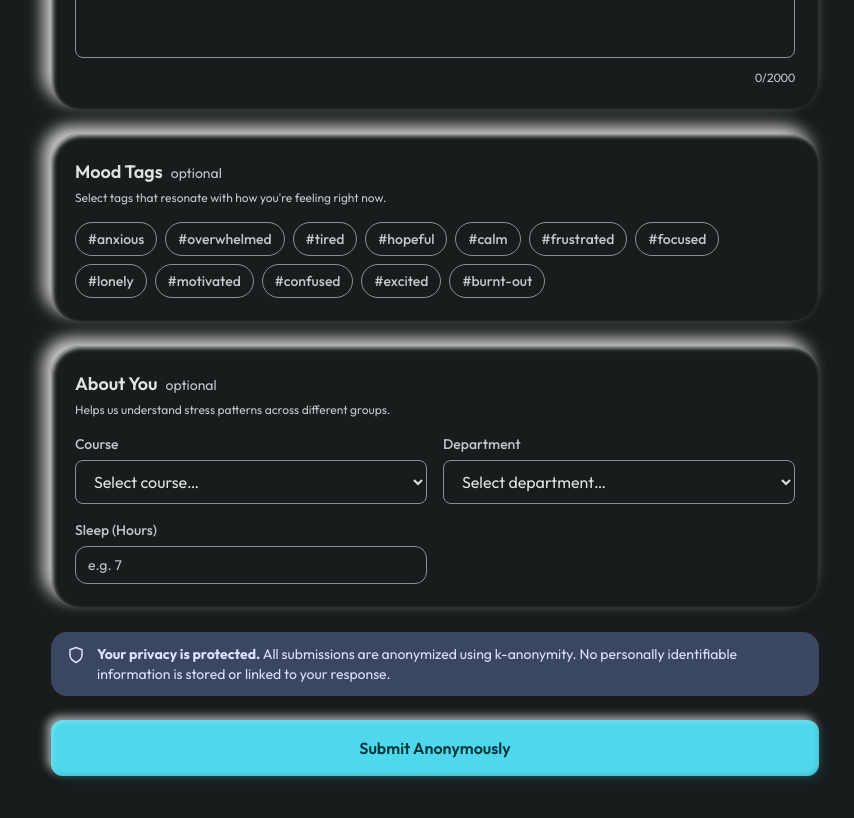
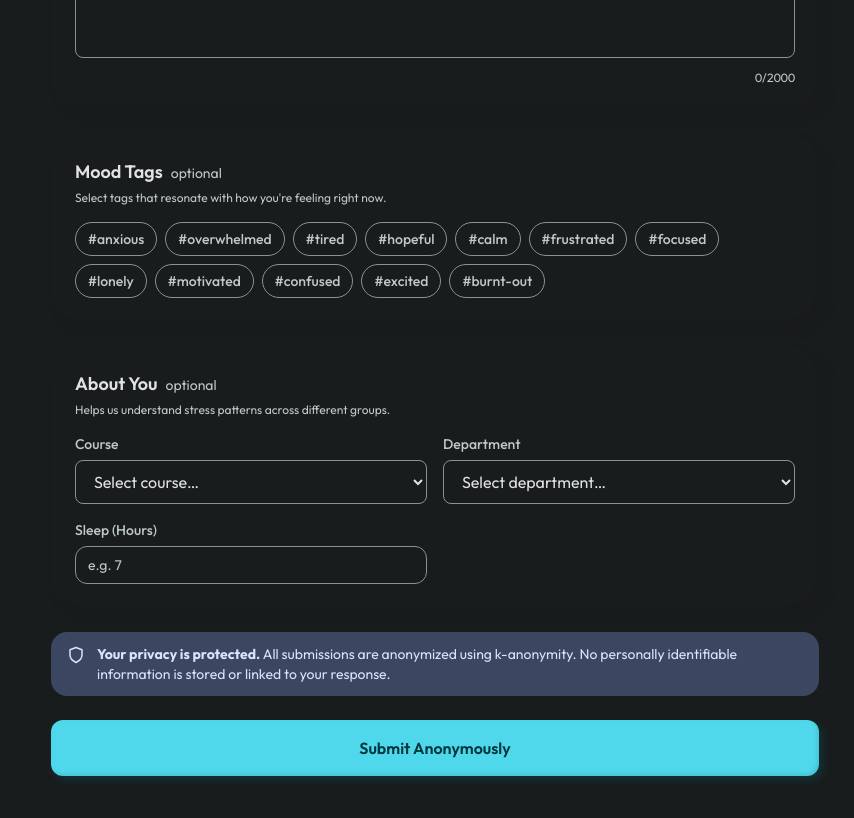
Before and after one commit to darshan-gowdaa/Stress-Lens, a Next.js app in the folder apps/web/: page / in a window 1280 px wide. Shown: the part 740-1558 px from the top of the page, without its empty margins (205-1059 px from the left). Built offline with nearby package versions, Linux system fonts and the light colour scheme.

Commit message:
style: remove white outer and inset shadows from clay elements

```diff
--- a/apps/web/app/globals.css
+++ b/apps/web/app/globals.css
@@ -224,8 +224,6 @@
     border-radius: var(--radius-xl);
     box-shadow:
       8px 8px 16px rgba(0, 0, 0, 0.05),
-      -8px -8px 16px rgba(255, 255, 255, 0.8),
-      inset 2px 2px 4px rgba(255, 255, 255, 0.7),
       inset -2px -2px 4px rgba(0, 0, 0, 0.03);
     border: none;
     transition: transform 0.2s ease, box-shadow 0.2s ease;
@@ -235,8 +233,6 @@
     transform: translateY(-2px);
     box-shadow:
       12px 12px 20px rgba(0, 0, 0, 0.06),
-      -12px -12px 20px rgba(255, 255, 255, 0.9),
-      inset 2px 2px 4px rgba(255, 255, 255, 0.7),
       inset -2px -2px 4px rgba(0, 0, 0, 0.03);
   }
 
@@ -246,8 +242,6 @@
     border-radius: var(--radius-md);
     box-shadow:
       4px 4px 8px rgba(0, 104, 116, 0.3),
-      -4px -4px 8px rgba(255, 255, 255, 0.6),
-      inset 2px 2px 4px rgba(255, 255, 255, 0.2),
       inset -2px -2px 4px rgba(0, 0, 0, 0.1);
     border: none;
     transition: all 0.2s ease;
@@ -257,15 +251,12 @@
     transform: translateY(-1px);
     box-shadow:
       6px 6px 12px rgba(0, 104, 116, 0.35),
-      -6px -6px 12px rgba(255, 255, 255, 0.7),
-      inset 2px 2px 4px rgba(255, 255, 255, 0.2),
       inset -2px -2px 4px rgba(0, 0, 0, 0.1);
   }
 
   .clay-btn:active:not(:disabled) {
     transform: translateY(2px);
     box-shadow:
-      inset 4px 4px 8px rgba(0, 0, 0, 0.15),
-      inset -4px -4px 8px rgba(255, 255, 255, 0.1);
+      inset 4px 4px 8px rgba(0, 0, 0, 0.15);
   }
 }
```
